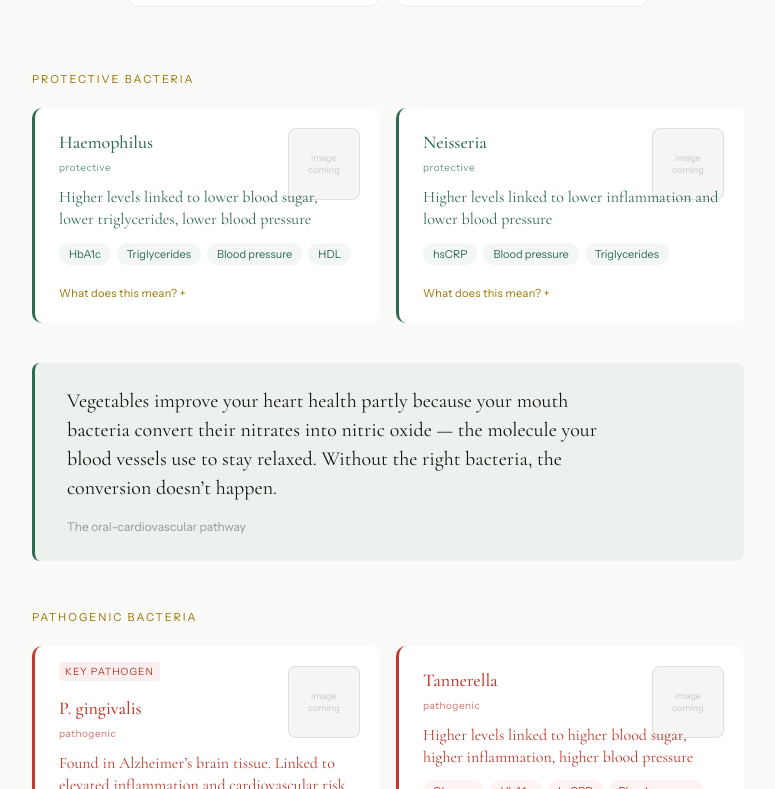
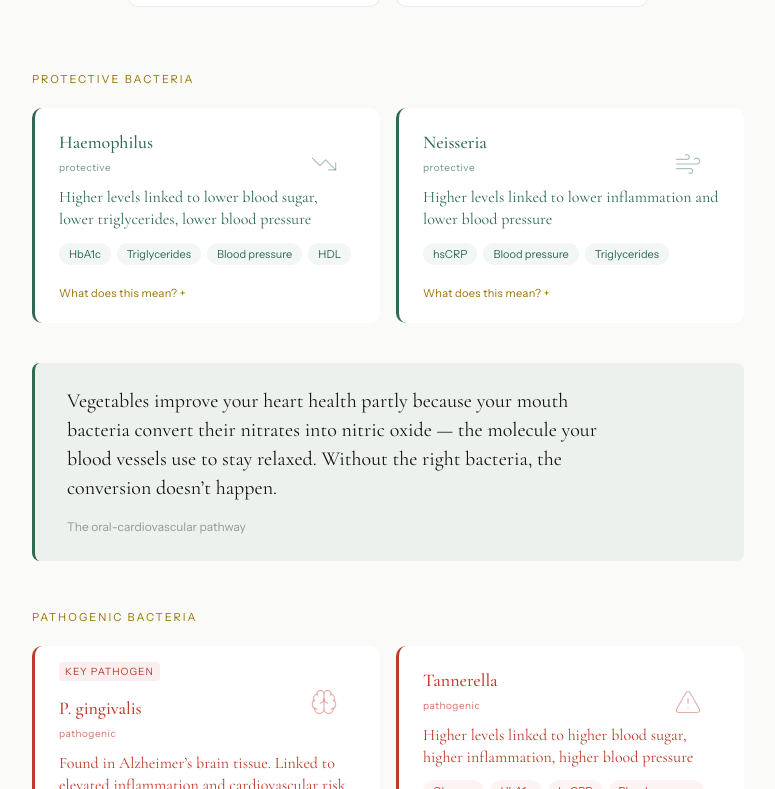
Before and after one commit to drmemes1/peaqhealth, a Next.js app in the folder peaqhealth_1/apps/web/: page /explore in a window 1280 px wide. Shown: the part 911-1700 px from the top of the page, without its empty margins (252-1027 px from the left). Built offline with nearby package versions, Linux system fonts and the light colour scheme; no server answers.

Commit message:
feat: Lucide icons throughout bacteria detail pages and explore cards

```diff
--- a/peaqhealth_1/apps/web/app/explore/findings-explorer.tsx
+++ b/peaqhealth_1/apps/web/app/explore/findings-explorer.tsx
@@ -2,6 +2,10 @@
 
 import { useState, useEffect, useRef, useCallback } from "react"
 import Link from "next/link"
+import {
+  Brain, AlertTriangle, Dna, Flame,
+  TrendingDown, Wind, ArrowRight,
+} from "lucide-react"
 
 const serif = "'Cormorant Garamond', Georgia, serif"
 const sans  = "'Instrument Sans', -apple-system, BlinkMacSystemFont, sans-serif"
@@ -80,6 +84,18 @@ const PATHOGENIC: BacteriaCard[] = [
   },
 ]
 
+// ── Primary icon per bacteria ───────────────────────────────────────────────
+
+const PRIMARY_ICON: Record<string, React.ComponentType<{ size?: number; color?: string; strokeWidth?: number }>> = {
+  "p-gingivalis": Brain,
+  "tannerella": AlertTriangle,
+  "fusobacterium": Dna,
+  "prevotella": Flame,
+  "haemophilus": TrendingDown,
+  "neisseria": Wind,
+  "veillonella": ArrowRight,
+}
+
 // ── Scroll reveal hook ──────────────────────────────────────────────────────
 
 function useScrollReveal(staggerMs = 0) {
@@ -138,23 +154,20 @@ function Card({ card, stagger }: { card: BacteriaCard; stagger: number }) {
           </span>
         )}
 
-        {/* Image placeholder */}
+        {/* Primary icon badge */}
+        {(() => {
+          const Icon = PRIMARY_ICON[card.slug]
+          const iconColor = isProtective ? "rgba(45,106,79,0.4)" : "rgba(192,57,43,0.4)"
+          return Icon ? (
             <div style={{
               position: "absolute", top: 20, right: 20,
               width: 72, height: 72, borderRadius: 8,
-          background: "rgba(20,20,16,0.04)",
-          border: "0.5px solid rgba(20,20,16,0.1)",
               display: "flex", alignItems: "center", justifyContent: "center",
-          flexDirection: "column",
             }}>
-          <span style={{
-            fontFamily: sans, fontSize: 9,
-            color: "rgba(20,20,16,0.2)",
-            textAlign: "center", lineHeight: 1.3,
-          }}>
-            image<br />coming
-          </span>
+              <Icon size={28} strokeWidth={1} color={iconColor} />
             </div>
+          ) : null
+        })()}
 
         {/* Bacteria name + tag */}
         <div style={{ marginBottom: 10, paddingRight: 84, marginTop: card.featured ? 28 : 0 }}>
--- a/peaqhealth_1/apps/web/lib/bacteria-data.ts
+++ b/peaqhealth_1/apps/web/lib/bacteria-data.ts
@@ -101,9 +101,9 @@ export const BACTERIA: BacteriaEntry[] = [
     bodyText: "Haemophilus helps your body produce nitric oxide \u2014 a molecule that relaxes blood vessels, improves blood flow, and reduces blood sugar buildup. People with more Haemophilus tend to have lower HbA1c and better cardiovascular markers.",
     interactions: [
       { icon: "TrendingDown", title: "Lower HbA1c", body: "Strong inverse association with long-term blood sugar. People with more Haemophilus had consistently lower HbA1c across 9,848 Americans.", citation: "Peaq NHANES analysis: r=\u22120.074, p=9\u00d710\u207b\u00b9\u00b3" },
-      { icon: "TrendingDown", title: "Lower triglycerides", body: "Strongest protective correlation in the entire study. Higher Haemophilus = lower triglycerides.", citation: "Peaq NHANES analysis: r=\u22120.094, p=3\u00d710\u207b\u00b9\u2070" },
-      { icon: "TrendingDown", title: "Lower blood pressure", body: "Consistent with the nitrate-nitrite-NO pathway. Oral nitrate-reducing bacteria help regulate vascular tone.", citation: "Peaq NHANES analysis: Systolic r=\u22120.047, p=5\u00d710\u207b\u2076" },
-      { icon: "TrendingDown", title: "Higher HDL", body: "Positive association with \u2018good cholesterol\u2019. One of few bacteria to show a protective lipid signal.", citation: "Peaq NHANES analysis: r=+0.040, p=1\u00d710\u207b\u2074" },
+      { icon: "Droplets", title: "Lower triglycerides", body: "Strongest protective correlation in the entire study. Higher Haemophilus = lower triglycerides.", citation: "Peaq NHANES analysis: r=\u22120.094, p=3\u00d710\u207b\u00b9\u2070" },
+      { icon: "HeartPulse", title: "Lower blood pressure", body: "Consistent with the nitrate-nitrite-NO pathway. Oral nitrate-reducing bacteria help regulate vascular tone.", citation: "Peaq NHANES analysis: Systolic r=\u22120.047, p=5\u00d710\u207b\u2076" },
+      { icon: "TrendingUp", title: "Higher HDL", body: "Positive association with \u2018good cholesterol\u2019. One of few bacteria to show a protective lipid signal.", citation: "Peaq NHANES analysis: r=+0.040, p=1\u00d710\u207b\u2074" },
     ],
     bloodMarkers: [
       { name: "HbA1c", effect: "\u2193 lower", strength: 80 },
@@ -140,8 +140,8 @@ export const BACTERIA: BacteriaEntry[] = [
     interactions: [
       { icon: "Wind", title: "Lower systolic blood pressure", body: "Strongest blood pressure association in the entire dataset. Neisseria produces the nitric oxide that dilates blood vessels.", citation: "Peaq NHANES analysis: r=\u22120.061, p=2\u00d710\u207b\u2079" },
       { icon: "Wind", title: "Lower diastolic blood pressure", body: "Consistent across both systolic and diastolic readings in nearly 10,000 Americans.", citation: "Peaq NHANES analysis: r=\u22120.048, p=4\u00d710\u207b\u2076" },
-      { icon: "Wind", title: "Lower hsCRP", body: "Nitric oxide has anti-inflammatory properties. More Neisseria correlates with lower systemic inflammation.", citation: "Peaq NHANES analysis: r=\u22120.051, p=5\u00d710\u207b\u2074" },
-      { icon: "Wind", title: "Lower triglycerides", body: "Inverse association with blood lipids, consistent with improved metabolic function.", citation: "Peaq NHANES analysis: r=\u22120.058, p=1\u00d710\u207b\u2074" },
+      { icon: "Flame", title: "Lower hsCRP", body: "Nitric oxide has anti-inflammatory properties. More Neisseria correlates with lower systemic inflammation.", citation: "Peaq NHANES analysis: r=\u22120.051, p=5\u00d710\u207b\u2074" },
+      { icon: "Droplets", title: "Lower triglycerides", body: "Inverse association with blood lipids, consistent with improved metabolic function.", citation: "Peaq NHANES analysis: r=\u22120.058, p=1\u00d710\u207b\u2074" },
     ],
     bloodMarkers: [
       { name: "Systolic BP", effect: "\u2193 lower", strength: 70 },
@@ -177,9 +177,9 @@ export const BACTERIA: BacteriaEntry[] = [
     bodyText: "Tannerella forsythia is part of the \u2018red complex\u2019 \u2014 three bacteria strongly associated with advanced gum disease and systemic inflammation.",
     interactions: [
       { icon: "AlertTriangle", title: "Higher glucose", body: "Strong positive association with fasting glucose. Systemic inflammation from Tannerella impairs insulin signaling.", citation: "Peaq NHANES analysis: r=+0.054, p=3\u00d710\u207b\u2074" },
-      { icon: "AlertTriangle", title: "Higher HbA1c", body: "Long-term blood sugar rises with Tannerella burden. Consistent across nearly 10,000 Americans.", citation: "Peaq NHANES analysis: r=+0.050, p=1\u00d710\u207b\u2076" },
-      { icon: "AlertTriangle", title: "Higher total cholesterol", body: "Lipid disruption alongside metabolic effects. Multi-domain pathogen.", citation: "Peaq NHANES analysis: r=+0.056, p=8\u00d710\u207b\u2078" },
-      { icon: "AlertTriangle", title: "Higher blood pressure", body: "Both systolic and diastolic associations. Vascular inflammation from chronic periodontal infection.", citation: "Peaq NHANES analysis: Diastolic r=+0.052, p=4\u00d710\u207b\u2077" },
+      { icon: "Activity", title: "Higher HbA1c", body: "Long-term blood sugar rises with Tannerella burden. Consistent across nearly 10,000 Americans.", citation: "Peaq NHANES analysis: r=+0.050, p=1\u00d710\u207b\u2076" },
+      { icon: "Flame", title: "Higher total cholesterol", body: "Lipid disruption alongside metabolic effects. Multi-domain pathogen.", citation: "Peaq NHANES analysis: r=+0.056, p=8\u00d710\u207b\u2078" },
+      { icon: "HeartPulse", title: "Higher blood pressure", body: "Both systolic and diastolic associations. Vascular inflammation from chronic periodontal infection.", citation: "Peaq NHANES analysis: Diastolic r=+0.052, p=4\u00d710\u207b\u2077" },
     ],
     bloodMarkers: [
       { name: "Glucose", effect: "\u2191 rises", strength: 60 },
@@ -220,8 +220,8 @@ export const BACTERIA: BacteriaEntry[] = [
     bodyText: "Fusobacterium nucleatum is one of the most studied bacteria in cancer research. In the CDC blood marker data, elevated Fusobacterium correlated with higher LDL and blood glucose.",
     interactions: [
       { icon: "Dna", title: "Colorectal cancer", body: "Consistently enriched in colorectal tumor tissue. Studied as a potential early detection biomarker. Promotes tumor proliferation via FadA adhesin.", citation: "Castellarin M et al., Genome Research 2012" },
-      { icon: "Dna", title: "Higher LDL cholesterol", body: "Positive association with LDL in nearly 4,500 Americans with fasting bloodwork.", citation: "Peaq NHANES analysis: r=+0.058, p=1\u00d710\u207b\u2074" },
-      { icon: "Dna", title: "Higher glucose", body: "Elevated fasting glucose in people with higher Fusobacterium abundance.", citation: "Peaq NHANES analysis: r=+0.038, p=0.010" },
+      { icon: "TrendingUp", title: "Higher LDL cholesterol", body: "Positive association with LDL in nearly 4,500 Americans with fasting bloodwork.", citation: "Peaq NHANES analysis: r=+0.058, p=1\u00d710\u207b\u2074" },
+      { icon: "Activity", title: "Higher glucose", body: "Elevated fasting glucose in people with higher Fusobacterium abundance.", citation: "Peaq NHANES analysis: r=+0.038, p=0.010" },
     ],
     bloodMarkers: [
       { name: "LDL", effect: "\u2191 rises", strength: 65 },
@@ -255,7 +255,7 @@ export const BACTERIA: BacteriaEntry[] = [
     bodyText: "Prevotella intermedia is a periodontal pathogen linked to gum inflammation and bleeding. It thrives in inflamed tissue and produces compounds that further drive immune activation.",
     interactions: [
       { icon: "Flame", title: "Systemic inflammation (hsCRP)", body: "Higher Prevotella correlated with elevated hsCRP \u2014 a marker that predicts cardiovascular events. Inflammation from the mouth enters the bloodstream.", citation: "Peaq NHANES analysis: r=+0.035, p=0.017" },
-      { icon: "Flame", title: "Hormone-responsive growth", body: "Prevotella uses progesterone and estradiol as growth factors. Elevated during pregnancy, puberty, and hormonal fluctuations.", citation: "Kornman & Loesche, J Periodontal Research 1980" },
+      { icon: "Zap", title: "Hormone-responsive growth", body: "Prevotella uses progesterone and estradiol as growth factors. Elevated during pregnancy, puberty, and hormonal fluctuations.", citation: "Kornman & Loesche, J Periodontal Research 1980" },
     ],
     bloodMarkers: [
       { name: "hsCRP", effect: "\u2191 rises", strength: 40 },
@@ -287,7 +287,7 @@ export const BACTERIA: BacteriaEntry[] = [
     bodyText: "Veillonella consumes lactic acid produced by other bacteria and participates in nitrate reduction cooperatively. It\u2019s a key cross-feeder in oral biofilm ecology.",
     interactions: [
       { icon: "ArrowRight", title: "Lactic acid metabolism", body: "Converts lactic acid to propionate and acetate, reducing cariogenic potential while supporting the NO pathway.", citation: "Mashima & Nakazawa, Frontiers in Microbiology 2015" },
-      { icon: "ArrowRight", title: "Cooperative nitrate reduction", body: "Works alongside Neisseria to maximize nitric oxide production from dietary nitrates.", citation: "Bryan NS et al., Curr Hypertens Rep 2017" },
+      { icon: "HeartPulse", title: "Cooperative nitrate reduction", body: "Works alongside Neisseria to maximize nitric oxide production from dietary nitrates.", citation: "Bryan NS et al., Curr Hypertens Rep 2017" },
     ],
     bloodMarkers: [],
     citations: [
```
Also changed, not shown: peaqhealth_1/apps/web/app/explore/bacteria/[slug]/page.tsx (+13 -13 lines). Lines whose indentation alone changed are shown as unchanged.
